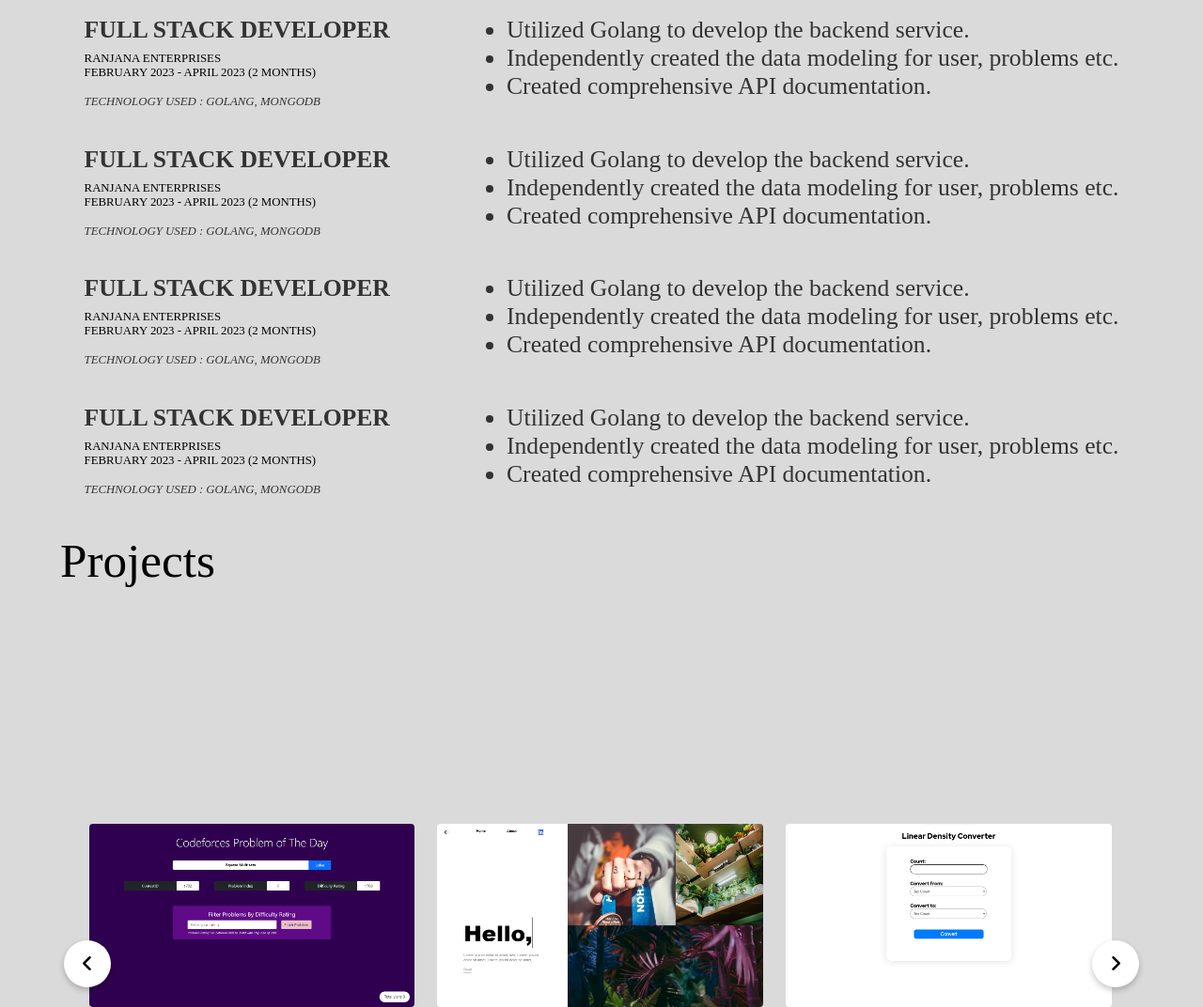
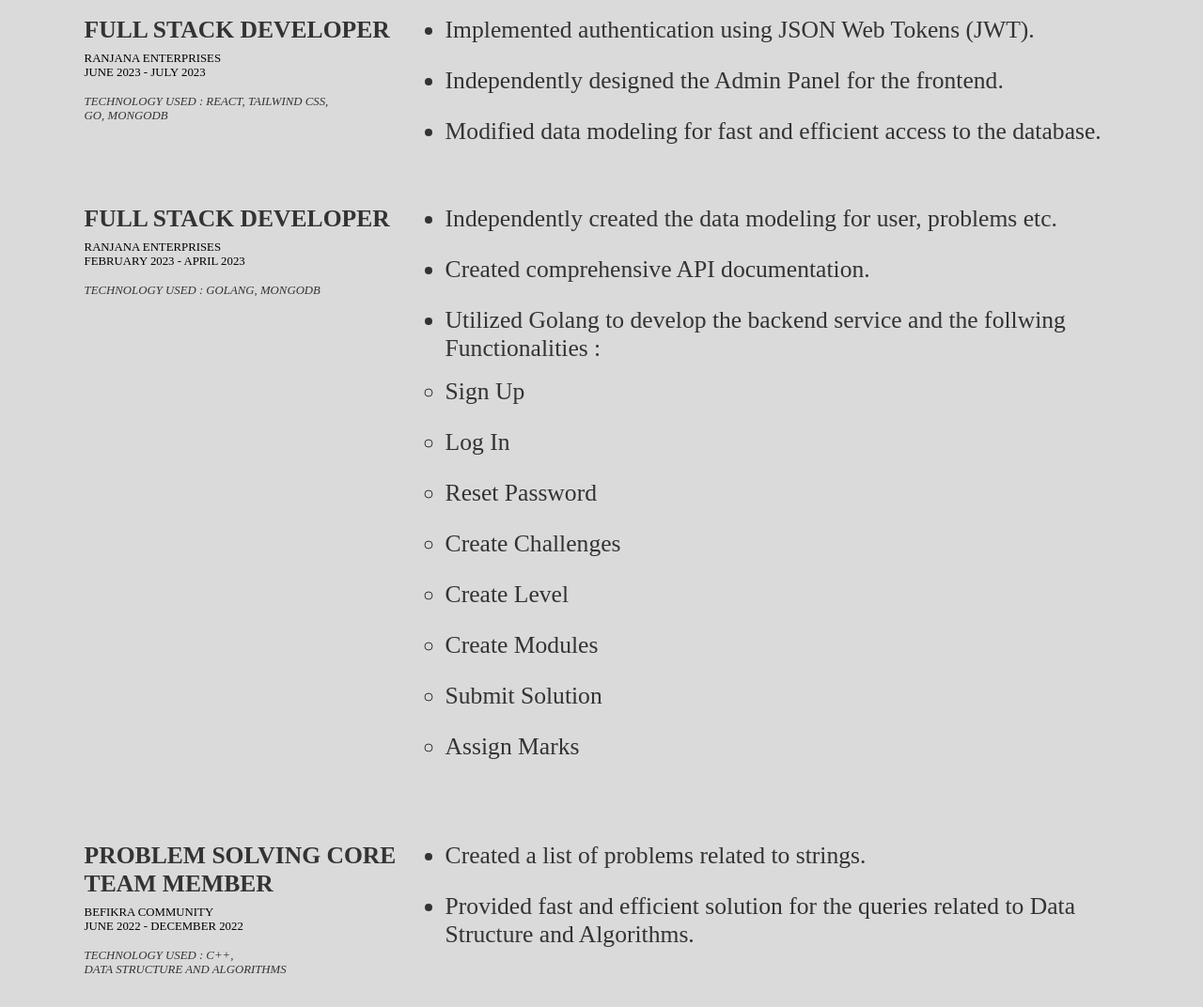
Before and after one commit to sceary-expert/Animated-Portfolio-using-GSAP, a plain HTML site: page index.html in a window 1280 px wide. Shown: the part 880-1952 px from the top of the page at 94% size. Drawn offline with nearby package versions, Linux system fonts and the light colour scheme.

Commit message:
added details in experience section

```diff
--- a/index.html
+++ b/index.html
@@ -3,7 +3,7 @@
 <head>
     <meta charset="UTF-8">
     <meta name="viewport" content="width=device-width, initial-scale=1.0">
-    <title>Document</title>
+    <title>Dhananjoy Dey</title>
     <link rel="stylesheet" href = "styles.css">
     <link rel="stylesheet" href="https://cdnjs.cloudflare.com/ajax/libs/font-awesome/6.3.0/css/all.min.css">
 </head>
@@ -94,18 +94,18 @@
                     Ranjana Enterprises
                 </div>
                 <div class="date-duration">
-                    February 2023 - April 2023 (2 months)
+                    June 2023 - July 2023
                 </div>
                 <div class="tech-stack">
-                    Technology Used : Golang, MongoDB
+                    Technology Used : React, Tailwind CSS, <br>Go, MongoDB
                 </div>
             </div>
             <div class="right-section">
                 <div class="role-description">
                     <ul>
-                        <li>Utilized Golang to develop the backend service.</li>
-                        <li>Independently created the data modeling for user, problems etc.</li>
-                        <li>Created comprehensive API documentation.</li>
+                        <li>Implemented authentication using JSON Web Tokens (JWT).</li>
+                        <li>Independently designed the Admin Panel for the frontend.</li>
+                        <li>Modified data modeling for fast and efficient access to the database.</li>
                     </ul>
                 </div>
             </div>
@@ -121,7 +121,7 @@
                     Ranjana Enterprises
                 </div>
                 <div class="date-duration">
-                    February 2023 - April 2023 (2 months)
+                    February 2023 - April 2023
                 </div>
                 <div class="tech-stack">
                     Technology Used : Golang, MongoDB
@@ -130,9 +130,21 @@
             <div class="right-section">
                 <div class="role-description">
                     <ul>
-                        <li>Utilized Golang to develop the backend service.</li>
+
                         <li>Independently created the data modeling for user, problems etc.</li>
                         <li>Created comprehensive API documentation.</li>
+                        <li>Utilized Golang to develop the backend service and the follwing Functionalities :
+                            <ul>
+                                <li>Sign Up</li>
+                                <li>Log In</li>
+                                <li>Reset Password</li>
+                                <li>Create Challenges</li>
+                                <li>Create Level</li>
+                                <li>Create Modules</li>
+                                <li>Submit Solution</li>
+                                <li>Assign Marks</li>
+                            </ul>
+                        </li>
                     </ul>
                 </div>
             </div>
@@ -142,24 +154,27 @@
             <div class="left-section">
 
                 <div class="role">
-                    Full stack Developer
+                    Problem Solving core team member
                 </div>
                 <div class="company-name">
-                    Ranjana Enterprises
+                    Befikra Community
                 </div>
                 <div class="date-duration">
-                    February 2023 - April 2023 (2 months)
+                    June 2022 - December 2022
+
                 </div>
                 <div class="tech-stack">
-                    Technology Used : Golang, MongoDB
+                    Technology Used : C++, <br>
+                    Data Structure and Algorithms
                 </div>
             </div>
             <div class="right-section">
                 <div class="role-description">
                     <ul>
-                        <li>Utilized Golang to develop the backend service.</li>
-                        <li>Independently created the data modeling for user, problems etc.</li>
-                        <li>Created comprehensive API documentation.</li>
+                        <li>Created a list of problems related to strings.</li>
+                        <li>Provided fast and efficient solution for the queries related to
+                            Data Structure and Algorithms.</li>
+
                     </ul>
                 </div>
             </div>
@@ -169,24 +184,29 @@
             <div class="left-section">
 
                 <div class="role">
-                    Full stack Developer
+                    Open Source Developer
                 </div>
                 <div class="company-name">
-                    Ranjana Enterprises
+                    Hacktoberfest
                 </div>
                 <div class="date-duration">
-                    February 2023 - April 2023 (2 months)
+                    October 2022 - October 2022
+
                 </div>
                 <div class="tech-stack">
-                    Technology Used : Golang, MongoDB
+                    Technology Used : JavaScript, Git, Github
                 </div>
             </div>
             <div class="right-section">
                 <div class="role-description">
                     <ul>
-                        <li>Utilized Golang to develop the backend service.</li>
-                        <li>Independently created the data modeling for user, problems etc.</li>
-                        <li>Created comprehensive API documentation.</li>
+                        <li>Successfully merged all 4/4 pull requests.</li>
+                        <li>Added more than 60% of content related to OOPS in C++ and
+                            Promises in JavaScript with appropriate examples and detailed
+                            theory in one of the most popular site for technical articles,
+                            onecompiler.
+                        </li>
+
                     </ul>
                 </div>
             </div>
@@ -238,6 +258,10 @@
     </div>
 
     <div id="footer">
+        <div class="copyright">
+            <p>© 2023 Dhananjoy Dey</p>
+            <p>All Rights Reserved</p>
+        </div>
         <div class="coding-profiles">
             <h5>Coding Profiles</h5>
             <ul>
@@ -261,10 +285,7 @@
             <p>Kolkata, West Bengal</p>
             <p>700019</p>
         </div>
-        <div class="copyright">
-            <p>© 2023 Dhananjoy Dey</p>
-            <p>All Rights Reserved</p>
-        </div>
+
     </div>
 
     <script src = "https://cdnjs.cloudflare.com/ajax/libs/gsap/3.12.2/gsap.min.js"></script>
--- a/styles.css
+++ b/styles.css
@@ -211,11 +211,18 @@ html, body{
     display:flex;
     padding: 0 7vw;
     margin-top: 3vw;
-    justify-content: space-between;
+
+}
+.left-section{
+    width: 30vw;
 }
 .right-section{
+    width: 55vw;
     color: #333;
     font-size: 2vw;
+}
+.right-section li ul{
+    padding-top: 2vh;
 }
 .company-wrapper .role{
     font-size: 2vw;
@@ -394,3 +401,6 @@ font-size: 1.31rem;
     color: #3f3f3f;
     font-size: 1.5vw;
 }
+.role-description li{
+    padding-bottom: 3vh;
+}
```
